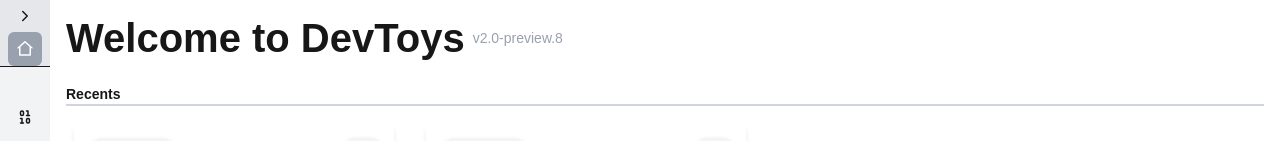
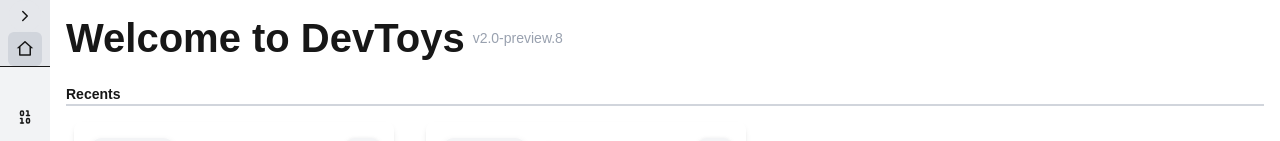
Before and after one commit to Kanghocit/Devtoys, a Next.js app: page / in a window 1280 px wide. Shown: the top 141 px of the page. Built offline with nearby package versions, Linux system fonts and the light colour scheme.

Commit message:
fix-menu-ui

```diff
--- a/src/components/menu/index.tsx
+++ b/src/components/menu/index.tsx
@@ -42,8 +42,8 @@ const Menu: React.FC<MenuProps> = ({ items, className, collapsed }) => {
           <div key={item.name}>
             <div
               className={clsx(
-                "flex items-center gap-2 p-2 w-full rounded-md text-left hover:bg-gray-300 hover:text-white cursor-pointer",
-                pathname === item.href && "bg-gray-400 text-white",
+                "flex items-center gap-2 p-2 w-full rounded-md text-left hover:bg-gray-300 cursor-pointer",
+                pathname === item.href && "bg-gray-300 ",
                 className
               )}
               onClick={() => {
```
